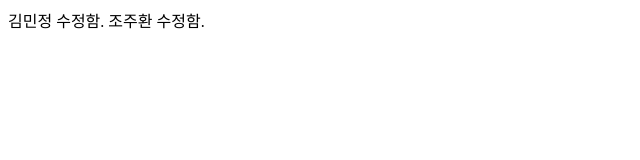
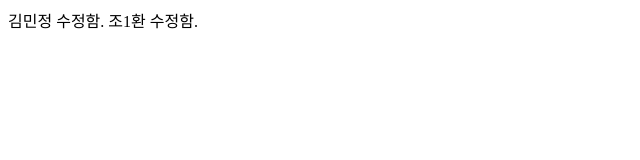
Before and after one commit to yeongchul/git-collabo, a plain HTML site: page index.html in a window 1280 px wide. Shown: the full height of the page, 0-640 px from the left. Drawn offline with Linux system fonts and the light colour scheme.

Commit message:
index 수정

```diff
--- a/index.html
+++ b/index.html
@@ -6,7 +6,6 @@
     <title>index.html</title>
   </head>
   <body>
-    김민정 수정함.
-    조주환 수정함.
+    김민정 수정함. 조1환 수정함.
   </body>
 </html>
```
